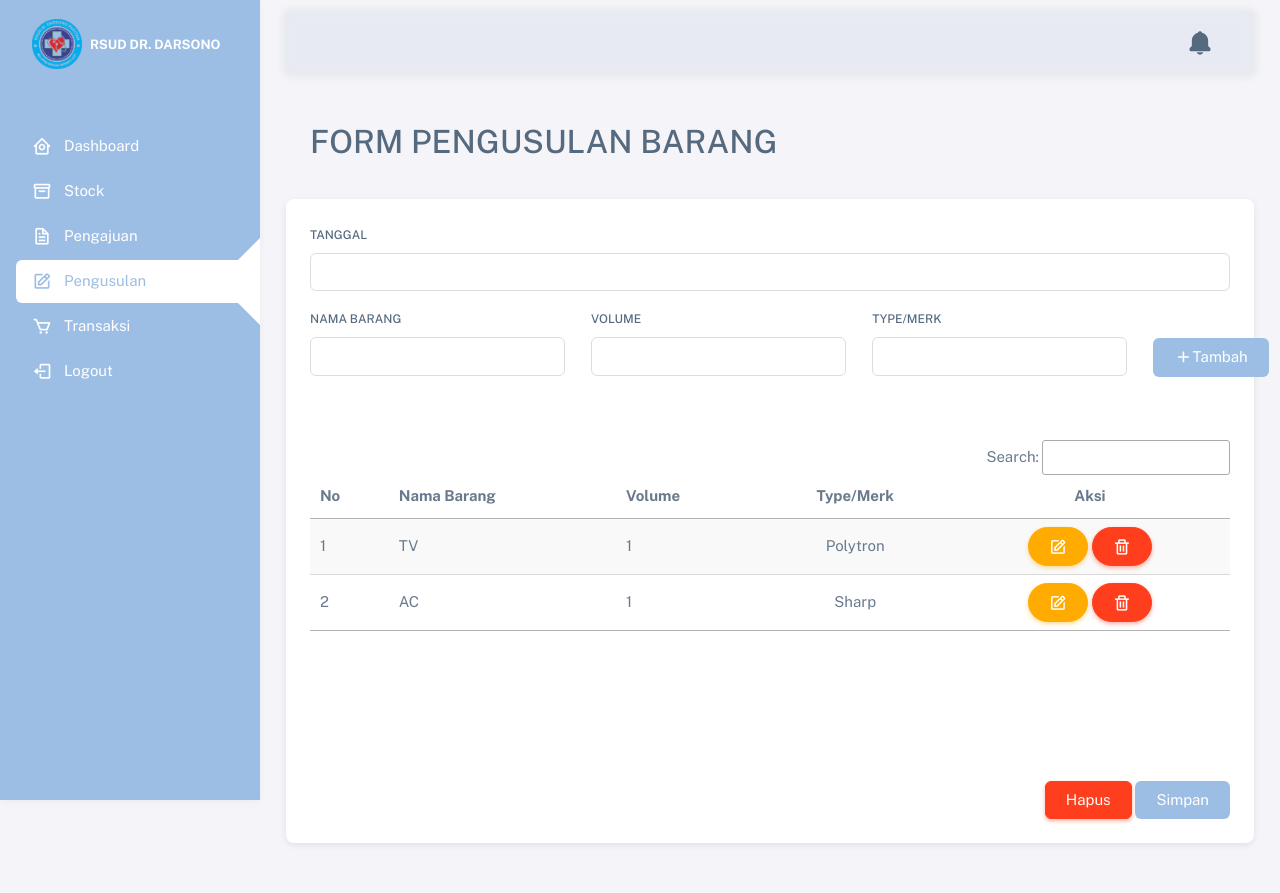
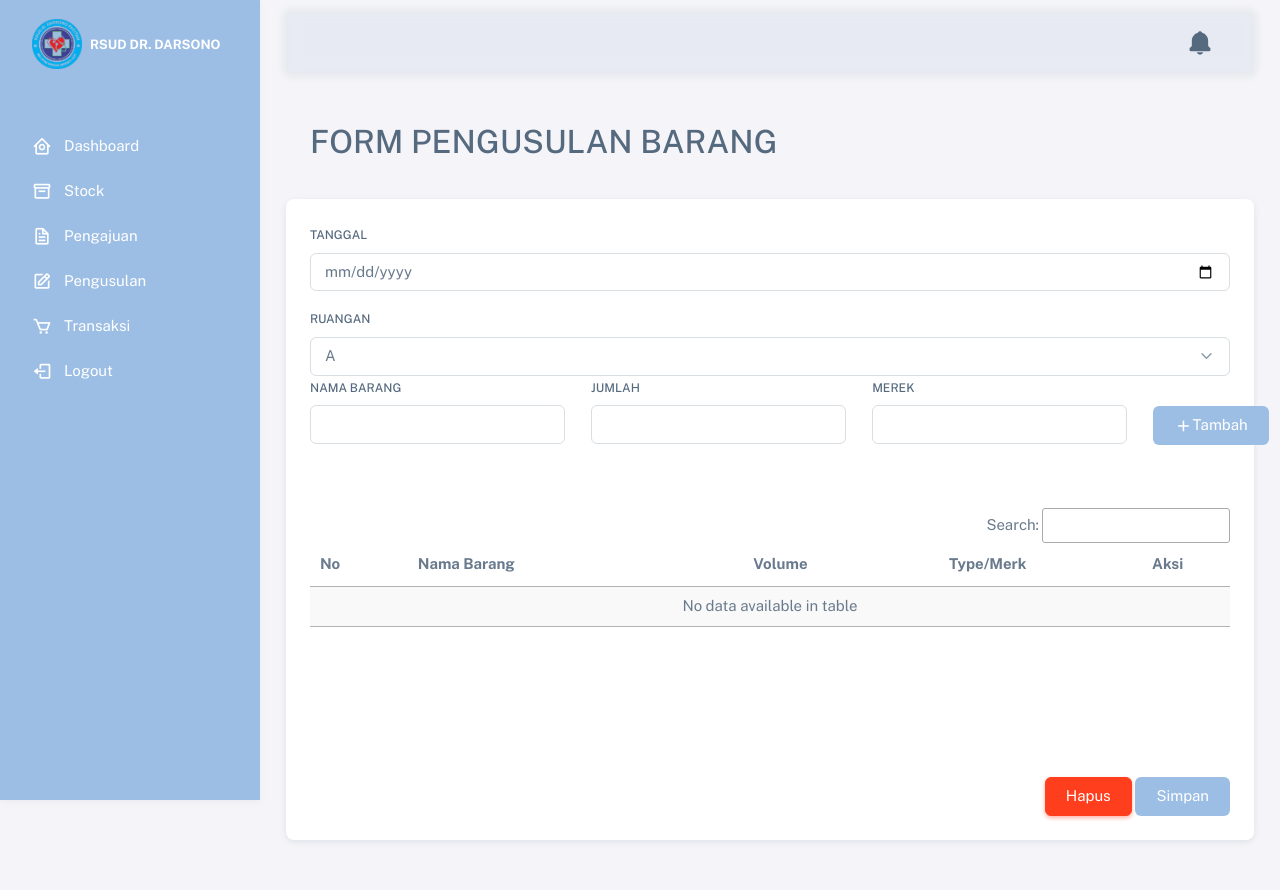
Before and after one commit to herjatiaji/FE-Hospital-Management, a Flask app: page /staff_ruangan/pengusulan in a window 1280 px wide. After the commit the page ends 846 px from the top, so only its background shows below. Run offline with Flask 3, Linux system fonts and the light colour scheme; data that the repository does not hold is empty; some libraries are stand-ins or nearby versions.

Commit message:
crud pengusulan barang

```diff
--- a/app.py
+++ b/app.py
@@ -44,6 +44,9 @@
         elif role == 'Staff Gudang':
             session['username'] = username
             return redirect('/staff_gudang')
+        elif role  == 'Sub Bagian':
+            session['username'] = username
+            return redirect()
 
         else:
             flash("Invalid role for dashboard access.", "error")
@@ -433,9 +436,69 @@
 
 @app.route("/staff_ruangan/pengusulan")
 def pengusulanBarang():
-    return render_template(
-        "/pages/staff_ruangan/pengusulan_barang.html", menu="pengusulan-barang"
-    )
+    if request.method == "POST":
+        if request.form.get('_method') == 'DELETE':
+            return delete_pengajuan_barang(request.form.get('id'))
+    api_url = "http://127.0.0.1:1330/staff_ruangan/pengusulan_barang"
+    response = requests.get(api_url)
+    data = response.json()
+    print(data)
+
+
+    pengusulan_barang = data.get('pengajuan_barang', [])
+
+
+    return render_template("/pages/staff_ruangan/pengusulan_barang.html", menu="pengusulan_barang", pengusulan_barang=pengusulan_barang)
+
+@app.route("/staff_ruangan/pengusulan", methods=["POST"])
+def sendPengusulanBarang():
+    role = session.get('role')
+    if request.method == "POST":
+        tanggal = request.form.get('tanggal')
+        nama_barang = request.form.get('nama_barang')
+        jumlah = request.form.get('jumlah')
+        ruangan = request.form.get('ruangan')
+        merek = request.form.get('merek')
+
+        data = {
+            "role": role,
+            "tanggal": tanggal,
+            "nama_barang": nama_barang,
+            "volume": jumlah,
+            "ruangan": ruangan,
+            "merek": merek
+        }
+
+
+        api_url = "http://127.0.0.1:1330/staff_ruangan/pengusulan_barang"
+        response = requests.post(api_url, json=data)
+        print("JSON data:", json.dumps(data, indent=4))
+
+        if response.status_code == 200:
+            flash("Pengajuan barang berhasil diajukan.", "success")
+        else:
+            flash("Terjadi kesalahan saat mengajukan barang.", "error")
+
+        return redirect(url_for('pengusulanBarang'))
+
+@app.route("/staff_ruangan/pengusulan_barang/<string:item_id>", methods=["DELETE"])
+def delete_pengusulan_barang(item_id):
+    api_url = f"http://127.0.0.1:1330/staff_ruangan/pengusulan_barang/{item_id}"
+    response = requests.delete(api_url)
+    if response.status_code == 200:
+        return jsonify({"success": True})
+    else:
+        return jsonify({"success": False, "error": response.text}), response.status_code
+
+@app.route("/staff_ruangan/pengusulan_barang/<string:item_id>", methods=["PUT"])
+def update_pengusulan_barang(item_id):
+    data = request.get_json()
+    api_url = f"http://127.0.0.1:1330/staff_ruangan/pengusulan_barang/{item_id}"
+    response = requests.put(api_url, json=data)
+    if response.status_code == 200:
+        return jsonify({"success": True})
+    else:
+        return jsonify({"success": False, "error": response.text}), response.status_code
 
 
 if __name__ == "__main__":
--- a/templates/layouts/master_ruangan.html
+++ b/templates/layouts/master_ruangan.html
@@ -357,6 +357,8 @@
               </div>
             </div>
             <!-- Modal Pengajuan -->
+
+
             <!-- Footer -->
             <footer class="content-footer footer bg-footer-theme">
               <div class="container-xxl d-flex flex-wrap justify-content-between py-2 flex-md-row flex-column">
@@ -410,17 +412,35 @@
     <script async defer src="https://buttons.github.io/buttons.js"></script>
     <script src="https://cdn.datatables.net/2.0.7/js/dataTables.js"></script>
     <script>
+      $(document).ready(function() {
+    $('#pengusulan-barang').DataTable({
+        "paging": false,
+        "ordering": false,
+        "info": false
+    });
+});
+
+    </script>
+    <script>
+
+
      document.addEventListener('DOMContentLoaded', function () {
+  // Variables for the modals and context
   const deleteModal = document.getElementById('deleteModalPengajuan');
-        let itemId;
+  const editModal = document.getElementById('editPengajuanBarang');
+  let itemId, isPengusulan;
 
+  // Event listener for showing the delete modal
   deleteModal.addEventListener('show.bs.modal', function (event) {
     const button = event.relatedTarget;
     itemId = button.getAttribute('data-id');
+    isPengusulan = button.getAttribute('data-is-pengusulan') === 'true';
   });
 
+  // Event listener for confirming deletion
   document.getElementById('confirmDelete').addEventListener('click', function () {
-          fetch(`/staff_ruangan/pengajuan_barang/${itemId}`, {
+    const route = isPengusulan ? 'pengusulan_barang' : 'pengajuan_barang';
+    fetch(`/staff_ruangan/${route}/${itemId}`, {
       method: 'DELETE',
       headers: {
         'Content-Type': 'application/json',
@@ -439,39 +459,44 @@
       alert('An error occurred while deleting the item');
     });
   });
-      });
-    </script>
-    <script>
-      document.addEventListener('DOMContentLoaded', function () {
-        const editModal = document.getElementById('editPengajuanBarang');
 
+  // Event listener for showing the edit modal
   editModal.addEventListener('show.bs.modal', function (event) {
     const button = event.relatedTarget;
-          const itemId = button.getAttribute('data-id');
+    itemId = button.getAttribute('data-id');
     const itemName = button.getAttribute('data-name');
     const itemQuantity = button.getAttribute('data-quantity');
+    isPengusulan = button.getAttribute('data-is-pengusulan') === 'true';
 
     document.getElementById('editName').value = itemName;
     document.getElementById('editQuantity').value = itemQuantity;
     document.getElementById('editItemId').value = itemId;
   });
 
+  // Event listener for submitting the edit form
   document.getElementById('editFormPengajuan').addEventListener('submit', function (event) {
     event.preventDefault();
 
     const itemId = document.getElementById('editItemId').value;
     const itemName = document.getElementById('editName').value;
     const itemQuantity = document.getElementById('editQuantity').value;
+    const route = isPengusulan ? 'pengusulan_barang' : 'pengajuan_barang';
+    const bodyData = {
+      nama_barang: itemName,
+    };
 
-          fetch(`/staff_ruangan/pengajuan_barang/${itemId}`, {
+    if (isPengusulan) {
+      bodyData.volume = itemQuantity;
+    } else {
+      bodyData.jumlah = itemQuantity;
+    }
+
+    fetch(`/staff_ruangan/${route}/${itemId}`, {
       method: 'PUT',
       headers: {
         'Content-Type': 'application/json',
       },
-            body: JSON.stringify({
-              nama_barang: itemName,
-              jumlah: itemQuantity,
-            }),
+      body: JSON.stringify(bodyData),
     })
     .then(response => response.json())
     .then(data => {
@@ -487,6 +512,7 @@
     });
   });
 });
+
       </script>
 
 
--- a/templates/pages/staff_ruangan/pengajuan-barang.html
+++ b/templates/pages/staff_ruangan/pengajuan-barang.html
@@ -67,10 +67,10 @@
                 <td class="text-center">{{ barang.jumlah }}</td>
                 <td>BOX</td>
                 <td class="text-center">
-                  <button type="submit" class="btn btn-warning rounded-pill" data-bs-toggle="modal" data-bs-target="#editPengajuanBarang" data-id="{{ barang._id }}" data-name="{{ barang.nama_barang }}" data-quantity="{{ barang.jumlah }}">
+                  <button type="submit" class="btn btn-warning rounded-pill" data-bs-toggle="modal" data-bs-target="#editPengajuanBarang" data-id="{{ barang._id }}" data-name="{{ barang.nama_barang }}" data-quantity="{{ barang.jumlah }}" data-is-pengusulan="false">
                     <i class="bx bx-edit"></i>
                   </button>
-                    <button type="submit" class="btn btn-danger rounded-pill" data-bs-toggle="modal" data-bs-target="#deleteModalPengajuan" data-id="{{ barang._id }}">
+                    <button type="submit" class="btn btn-danger rounded-pill" data-bs-toggle="modal" data-bs-target="#deleteModalPengajuan" data-id="{{ barang._id }}" data-is-pengusulan="false">
                       <i class="bx bx-trash"></i>
                     </button>
                 </td>
--- a/templates/pages/staff_ruangan/pengusulan_barang.html
+++ b/templates/pages/staff_ruangan/pengusulan_barang.html
@@ -9,80 +9,76 @@
     <div class="col-xl">
       <div class="card mb-4">
         <div class="card-body">
-          <form>
+          <form id="pengusulanForm" action="/staff_ruangan/pengusulan" method="POST">
             <div class="mb-3">
-              <label class="form-label" for="basic-default-fullname">Tanggal</label>
-              <input type="text-input" class="form-control" id="basic-default-fullname"/>
+              <label class="form-label" for="tanggal">Tanggal</label>
+              <input type="date" class="form-control" id="tanggal" name="tanggal" value="YYYY-MM-DD" />
             </div>
+            <label class="form-label" for="ruangan">Ruangan</label>
+            <select class="form-select" id="ruangan" name="ruangan">
+              <option value="A">A</option>
+              <option value="B">B</option>
+              <option value="C">C</option>
+              <option value="D">D</option>
+            </select>
             <div class="row align-items-center">
               <div class="col">
                 <div class="mb-3">
-                  <label class="form-label" for="basic-default-company">Nama Barang</label>
-                  <input type="text" class="form-control" id="basic-default-company" />
+                  <label class="form-label" for="nama_barang">Nama Barang</label>
+                  <input type="text" class="form-control" id="nama_barang" name="nama_barang" />
+
                 </div>
               </div>
               <div class="col">
                 <div class="mb-3">
-                  <label class="form-label" for="basic-default-company">Volume</label>
-                  <input type="text" class="form-control" id="basic-default-company" />
+                  <label class="form-label" for="jumlah">Jumlah</label>
+                  <input type="text" class="form-control" id="jumlah" name="jumlah" />
                 </div>
               </div>
               <div class="col">
                 <div class="mb-3">
-                  <label class="form-label" for="basic-default-company">Type/Merk</label>
-                  <input type="text" class="form-control" id="basic-default-company" />
+                  <label class="form-label" for="merek">Merek</label>
+                  <input type="text" class="form-control" id="merek" name="merek" />
                 </div>
               </div>
               <div class="col-1 mt-3 me-4">
                 <button type="submit" class="d-flex align-items-center btn text-white" style="background-color:#9CBEE4;">
-                  <i class="bx bx-plus"></i>
-                  Tambah</button>
+                  <i class="bx bx-plus"></i> Tambah
+                </button>
               </div>
             </div>
           </form>
         </div>
         <div class="card-body table-responsive text-nowrap">
-          <table id="pengajuan-barang"
+          <table id="pengusulan-barang"
           class="display"
           style="width: 100%">
             <thead>
               <tr>
                 <th>No</th>
                 <th>Nama Barang</th>
-                <th>Volume</th>
+                <th class="text-center">Volume</th>
                 <th class="text-center">Type/Merk</th>
                 <th class="text-center">Aksi</th>
               </tr>
             </thead>
             <tbody class="table-border-bottom-0">
-              <tr>
-                <td>1</td>
-                <td>TV</td>
-                <td>1</td>
-                <td class="text-center">Polytron</td>
+              {% for barang in pengusulan_barang %}
+              <tr data-id="{{ barang._id }}">
+                <td>{{ loop.index }}</td>
+                <td>{{ barang.nama_barang }}</td>
+                <td class="text-center">{{ barang.volume}}</td>
+                <td class="text-center">{{ barang.merek }}</td>
                 <td class="text-center">
-                  <button type="button" class="btn btn-warning rounded-pill" data-bs-toggle="modal" data-bs-target="#editPengajuanBarang">
+                  <button type="button" class="btn btn-warning rounded-pill" data-bs-toggle="modal" data-bs-target="#editPengajuanBarang" data-id="{{ barang._id }}" data-name="{{ barang.nama_barang }}" data-quantity="{{ barang.volume }}"data-is-pengusulan="true">
                     <i class="bx bx-edit"></i>
                   </button>
-                  <button type="button" class="btn btn-danger rounded-pill" data-bs-toggle="modal" data-bs-target="#deleteModalPengajuan">
+                  <button type="button" class="btn btn-danger rounded-pill" data-bs-toggle="modal" data-bs-target="#deleteModalPengajuan" data-id="{{ barang._id }}" data-is-pengusulan="true">
                     <i class="bx bx-trash"></i>
                   </button>
-                </td>
+                  </td>
               </tr>
-              <tr>
-                <td>2</td>
-                <td>AC</td>
-                <td>1</td>
-                <td class="text-center">Sharp</td>
-                <td class="text-center">
-                  <button type="button" class="btn btn-warning rounded-pill" data-bs-toggle="modal" data-bs-target="#editPengajuanBarang">
-                    <i class="bx bx-edit"></i>
-                  </button>
-                  <button type="button" class="btn btn-danger rounded-pill" data-bs-toggle="modal" data-bs-target="#deleteModalPengajuan">
-                    <i class="bx bx-trash"></i>
-                  </button>
-                </td>
-              </tr>
+              {% endfor %}
             </tbody>
           </table>
           <div class="col float-end" style="margin-top: 150px;">
@@ -97,11 +93,6 @@
       </div>
     </div>
   </div>
-  <!-- <div class="row justify-content-center">
-    <div class="col-12 card">
-
-    </div>
-  </div> -->
 </div>
 
 {% endblock %}
@@ -115,4 +106,38 @@
         "info":     false
     } );
 } );</script>
+<script>
+function deleteBarang(id) {
+    fetch(`/staff_ruangan/pengusulan_barang/${id}`, {
+        method: 'DELETE'
+    })
+    .then(response => {
+        if (response.ok) {
+            location.reload();
+        } else {
+            alert('Failed to delete item.');
+        }
+    })
+    .catch(error => console.error('Error:', error));
+};
+
+function addBarang() {
+    const form = document.getElementById('pengusulanForm');
+    const formData = new FormData(form);
+
+    fetch('/staff_ruangan/pengusulan_barang', {
+        method: 'POST',
+        body: formData
+    })
+    .then(response => {
+        if (response.ok) {
+            location.reload();
+        } else {
+            alert('Failed to add item.');
+        }
+    })
+    .catch(error => console.error('Error:', error));
+}
+
+</script>
 {% endblock %}
```
Lines whose indentation alone changed are shown as unchanged.
